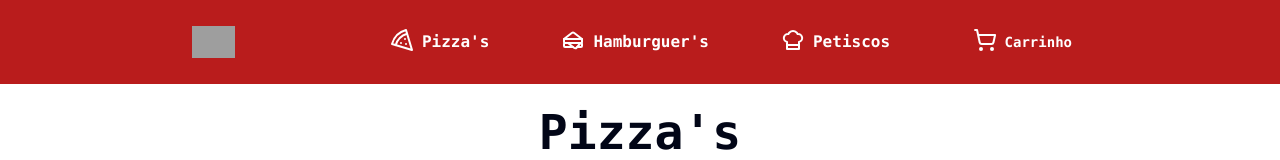
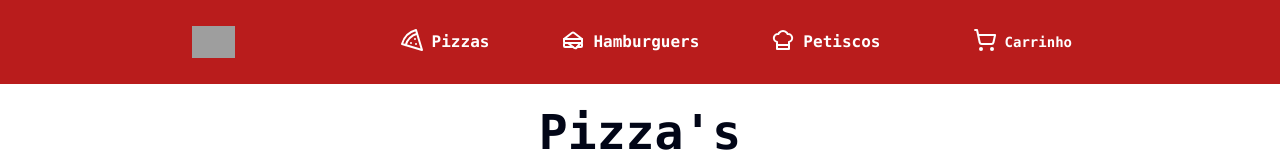
Before and after one commit to CaioCozendey/Pedidos, a Next.js app: page / in a window 1280 px wide. Shown: the top 160 px of the page. Built offline with nearby package versions, Linux system fonts and the light colour scheme; grey boxes are pictures that could not be loaded.

Commit message:
Erro nomes com '

```diff
--- a/src/components/navbar/Index.tsx
+++ b/src/components/navbar/Index.tsx
@@ -166,7 +166,7 @@ export default function Example() {
                 <div className="flex lg:flex-1">
                     <a href="#" className="-m-1.5 p-1.5">
                         <span className="sr-only">Your Company</span>
-                        <img className="h-8 w-auto" src="https://tailwindui.com/img/logos/mark.svg?color=indigo&shade=600" alt="" />
+                        <img className="h-8 w-auto" src="https://tailwindui.com/img/logos/mark.svg?color=indigo&shade=600" alt="logo" />
                     </a>
                 </div>
                 <div className="flex lg:hidden">
@@ -182,11 +182,11 @@ export default function Example() {
                 <Popover.Group className="hidden lg:flex lg:gap-x-10">
                     <a href="#" className="text-md flex flex-row gap-2 font-semibold leading-7 text-white hover:bg-red-800 rounded-lg px-4 py-1">
                         <Pizza />
-                        Pizza's
+                        Pizzas
                     </a>
                     <a href="#" className="text-md flex flex-row gap-2 font-semibold leading-7 text-white hover:bg-red-800 rounded-lg px-4 py-1">
                         <Sandwich />
-                        Hamburguer's
+                        Hamburguers
                     </a>
                     <a href="#" className="text-md flex flex-row gap-2 font-semibold leading-7 text-white hover:bg-red-800 rounded-lg px-4 py-1">
                         <ChefHat />
@@ -239,14 +239,14 @@ export default function Example() {
                                     className="-mx-3 block rounded-lg px-3 py-2 text-base font-semibold leading-7 text-white hover:bg-red-800"
                                 >
                                     <Pizza />
-                                    Pizza's
+                                    Pizzas
                                 </a>
                                 <a
                                     href="#"
                                     className="-mx-3 block rounded-lg px-3 py-2 text-base font-semibold leading-7 text-white hover:bg-red-800"
                                 >
                                     <Sandwich />
-                                    Hamburguer's
+                                    Hamburguers
                                 </a>
                                 <a
                                     href="#"
```
Also changed, not shown: 1 other file (tests, documents, lock files or other folders).
